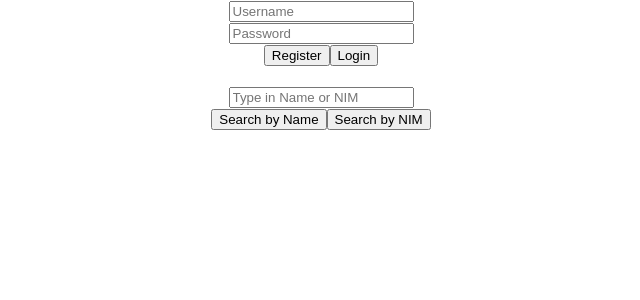
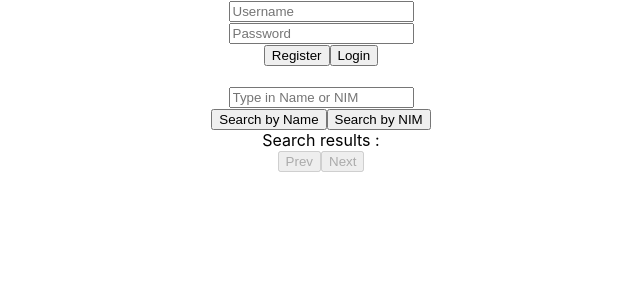
Before and after one commit to ferdysan360/Simple-NIM-Finder-Project, a React (Create React App) app: page / in a window 1280 px wide. Shown: the top 300 px of the page, without its empty margins (319-959 px from the left). Built offline with nearby package versions, Linux system fonts and the light colour scheme.

Commit message:
Output List of Mahasiswa (1 Page only)

```diff
--- a/src/components/PostForm.js
+++ b/src/components/PostForm.js
@@ -12,7 +12,7 @@ class PostForm extends React.Component {
             option: "",
             token: "",
             search: "",
-            count: 10,
+            count: 20,
             page: 0,
             searchType: "",
             mahasiswa: []
@@ -20,7 +20,7 @@ class PostForm extends React.Component {
     }
 
     /*
-    serialize function: Converts {data} into url-encoded form
+    serialize function: Converts {obj} into url-encoded form
     */
     serialize = function (obj) {
         var str = [];
@@ -94,8 +94,7 @@ class PostForm extends React.Component {
 
                 // output data (handleOutput)
                 if (response.data.code >= 0) {
-                    this.assignMahasiswa(response.payload)
-                    console.log(response.payload)
+                    this.assignMahasiswa(response.data.payload)
                 }
                 else {
                     ReactDOM.render(<div>{statusSearch}</div>, document.getElementById('statusSearch'))
@@ -173,9 +172,17 @@ class PostForm extends React.Component {
                     <button type="submit" onClick={this.searchTypeName}>Search by Name</button>
                     <button type="submit" onClick={this.searchTypeId}>Search by NIM</button>
                     <div id="statusSearch"></div>
-					<div>{}</div>
+                    <div>
+                        Search results :
+                        {
+                            mahasiswa.length ?
+                            mahasiswa.map(mhs => (<li key={mhs.nim_tpb}>{mhs.name}</li>)) :
+                            null
+                        }
+                    </div>
                 </form>
-
+                <button id="prev" type="submit" disabled={true}>Prev</button>
+                <button id="next" type="submit" disabled={true}>Next</button>
             </div>
         )
     }
```
Lines whose indentation alone changed are shown as unchanged.
